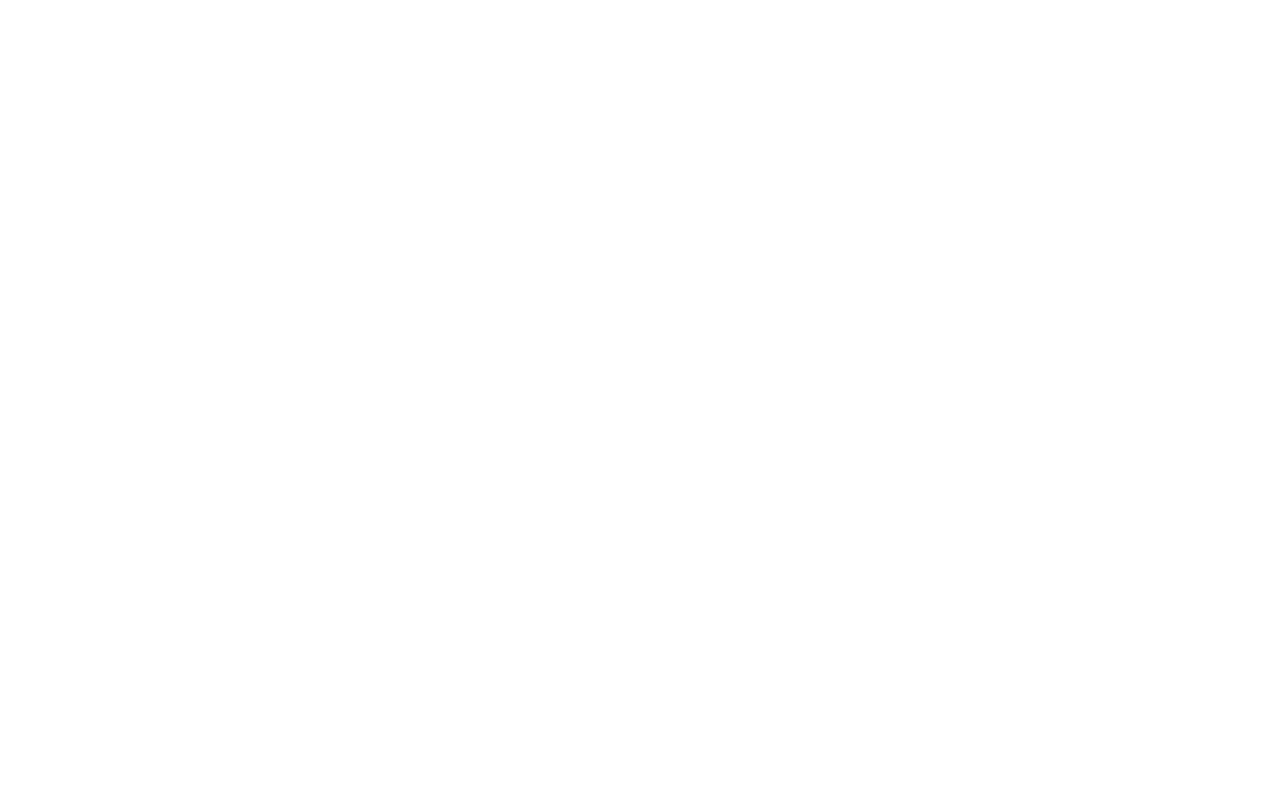
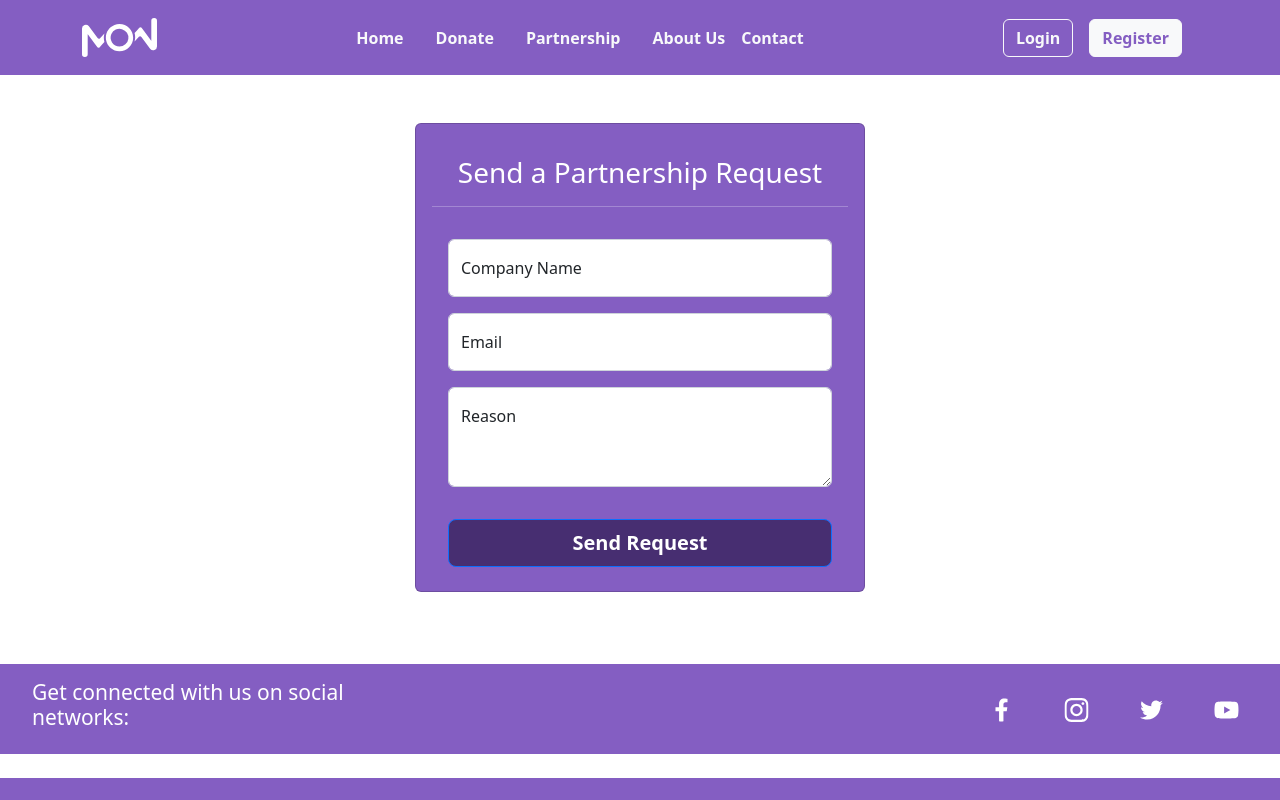
Before and after one commit to wildanlh/Meals-On-Wheels, a React (Create React App) app: page /partnership in a window 1280 px wide. Before the commit this address had no page. Shown: the top 800 px of the page. Built offline with nearby package versions, Linux system fonts and the light colour scheme.

Commit message:
Add partnership page

```diff
--- a/src/App.js
+++ b/src/App.js
@@ -5,6 +5,8 @@
 import AboutPage from './pages/AboutPage';
 import ContactPage from './pages/ContactPage';
 import DonatePage from './pages/DonatePage';
+import PartnershipPage from './pages/PartnershipPage';
+import LoginPage from './pages/LoginPage';
 
 function App() {
   return (
@@ -13,6 +15,8 @@
       <Route path="/about" element={<AboutPage />} />
       <Route path="/contact" element={<ContactPage />} />
       <Route path="/donate" element={<DonatePage />} />
+      <Route path="/partnership" element={<PartnershipPage />} />
+      <Route path="/login" element={<LoginPage />} />
     </Routes>
   );
 }
--- /dev/null
+++ b/src/components/forms/FormPartnership.js
@@ -0,0 +1,43 @@
+import { FloatingLabel, Form, Button } from "react-bootstrap";
+
+const FormPartnership = () => {
+    return (
+        <div className="container col-8 col-sm-3 col-lg-6 d-flex justify-content-center">
+            <div className="card m-5 card-partner">
+                <Form className="p-3">
+                    <div className="text-center py-3">
+                        <h3 className="contact-title mx-3 text-white">Send a Partnership Request</h3>
+                        <hr className="text-white" />
+                    </div>
+                    <FloatingLabel
+                        controlId="floatingInput"
+                        label="Company Name"
+                        className="mb-3 mx-3"
+                    >
+                        <Form.Control type="text" placeholder="Google" />
+                    </FloatingLabel>
+
+                    <FloatingLabel
+                        controlId="floatingInput"
+                        label="Email"
+                        className="mb-3 mx-3"
+                    >
+                        <Form.Control type="email" placeholder="email@email.com" />
+                    </FloatingLabel>
+                    <FloatingLabel controlId="floatingTextarea2" label="Reason" className="mb-3 mx-3">
+                        <Form.Control
+                            as="textarea"
+                            placeholder="Leave a comment here"
+                            style={{ height: '100px' }}
+                        />
+                    </FloatingLabel>
+                    <div className="text-center mb-2 d-grid mx-3 pt-3">
+                        <Button className="button fw-bold" size="lg">Send Request</Button>
+                    </div>
+                </Form>
+            </div>
+        </div>
+    );
+}
+
+export default FormPartnership;
--- a/src/components/navbar/NavBar.js
+++ b/src/components/navbar/NavBar.js
@@ -28,7 +28,7 @@
                         <NavLink
                             activeclassname="active"
                             className="nav-link fw-bold text-light me-3"
-                            to="/about"
+                            to="/partnership"
                         >
                             Partnership
                         </NavLink>
--- /dev/null
+++ b/src/pages/PartnershipPage.js
@@ -0,0 +1,14 @@
+import FormPartnership from "../components/forms/FormPartnership";
+import Layout from "../components/layout/Layout";
+
+import './css/PartnershipPage.css';
+
+const PartnershipPage = () => {
+    return (
+        <Layout>
+            <FormPartnership />
+        </Layout>
+    );
+}
+
+export default PartnershipPage;
--- /dev/null
+++ b/src/pages/css/PartnershipPage.css
@@ -0,0 +1,3 @@
+.card-partner {
+    width: 450px;
+}
```
